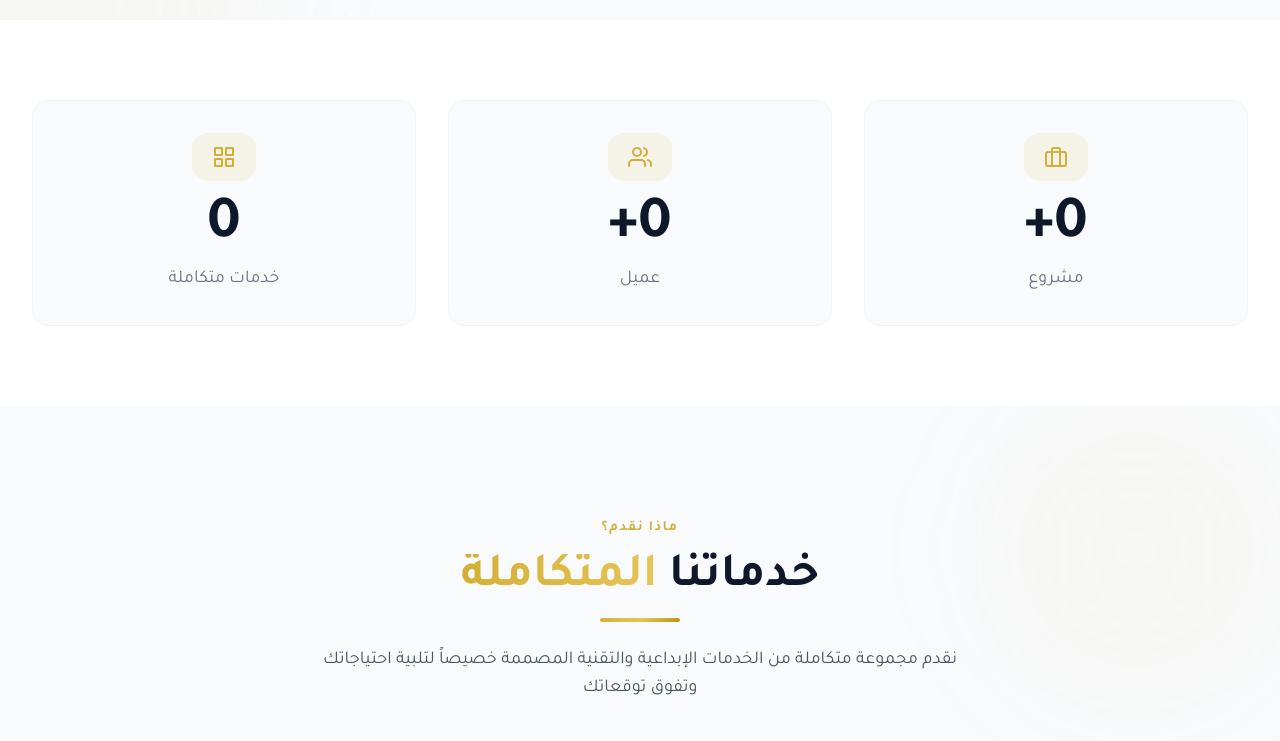
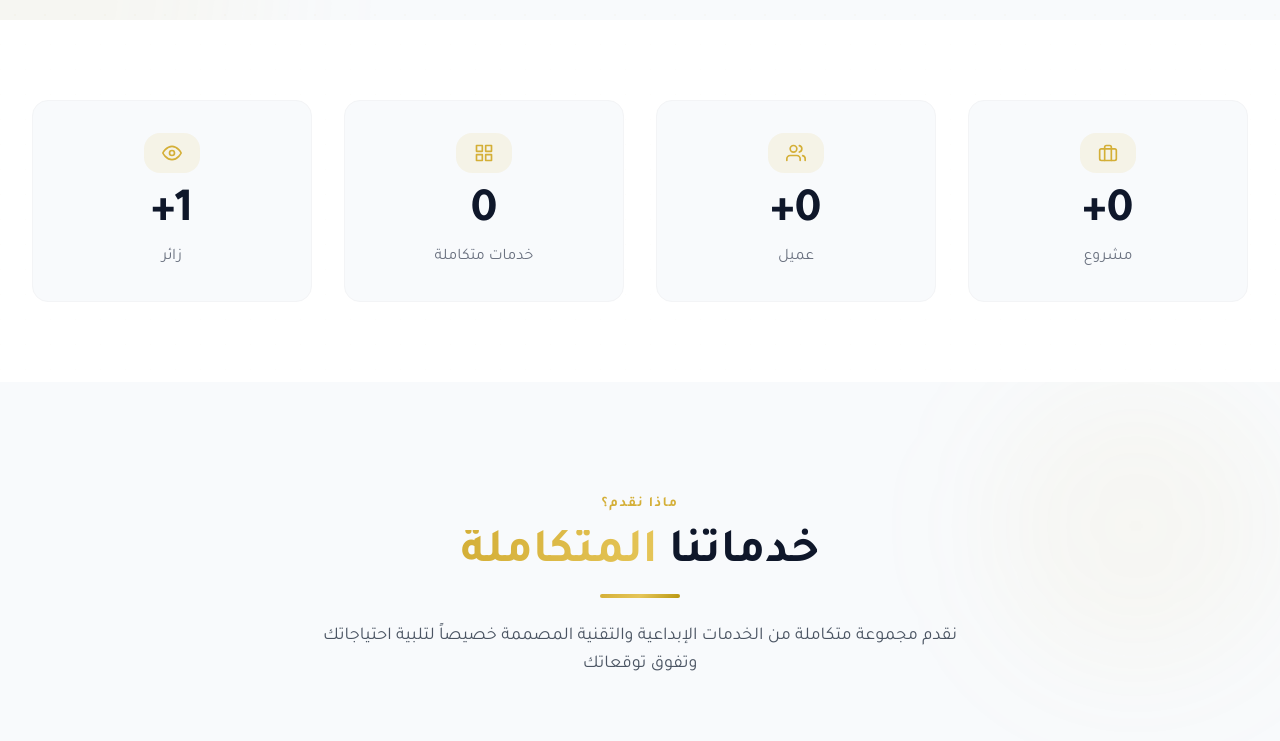
Before and after one commit to salahalbzali/salah-plus, a Next.js app: page / in a window 1280 px wide. Shown: the part 780-1521 px from the top of the page. Built offline with nearby package versions, Linux system fonts and the light colour scheme; no server answers; the database is empty.

Commit message:
Update Stats.tsx

```diff
--- a/components/Stats.tsx
+++ b/components/Stats.tsx
@@ -4,26 +4,74 @@ import { useState, useEffect } from "react";
 import { motion } from "framer-motion";
 import { useInView } from "react-intersection-observer";
 import { useCountUp } from "@/hooks/useCountUp";
-import { FiBriefcase, FiUsers, FiGrid } from "react-icons/fi";
+import { FiBriefcase, FiUsers, FiGrid, FiEye } from "react-icons/fi";
 
-const icons = [FiBriefcase, FiUsers, FiGrid];
+const icons = [FiBriefcase, FiUsers, FiGrid, FiEye];
 
 export default function Stats() {
   const [ref, inView] = useInView({ triggerOnce: true, threshold: 0.3 });
-  const [stats, setStats] = useState({ projects: 0, clients: 0, services: 0 });
+  const [stats, setStats] = useState({ projects: 0, clients: 0, services: 0, visitors: 0 });
   const [loading, setLoading] = useState(true);
 
   useEffect(() => {
     async function fetchData() {
       try {
+        // جلب الإحصائيات من API
         const res = await fetch("/api/settings");
         const data = await res.json();
         if (data.stats) {
-          setStats(data.stats);
+          setStats(prev => ({ ...prev, ...data.stats }));
         }
       } catch (error) {
-        setStats({ projects: 500, clients: 300, services: 7 });
+        setStats(prev => ({ ...prev, projects: 500, clients: 300, services: 7 }));
       }
+
+      // جلب وزيادة عدد الزوار
+      const supabaseUrl = process.env.NEXT_PUBLIC_SUPABASE_URL || "";
+      const supabaseKey = process.env.NEXT_PUBLIC_SUPABASE_ANON_KEY || "";
+
+      if (supabaseUrl && supabaseKey) {
+        try {
+          // 1. جلب العدد الحالي
+          const getRes = await fetch(`${supabaseUrl}/rest/v1/visitors?id=eq.1&select=count`, {
+            headers: {
+              "apikey": supabaseKey,
+              "Authorization": `Bearer ${supabaseKey}`,
+            },
+          });
+
+          const getData = await getRes.json();
+          const currentCount = getData[0]?.count || 0;
+          const newCount = currentCount + 1;
+
+          // 2. تحديث العدد
+          await fetch(`${supabaseUrl}/rest/v1/visitors?id=eq.1`, {
+            method: "PATCH",
+            headers: {
+              "Content-Type": "application/json",
+              "apikey": supabaseKey,
+              "Authorization": `Bearer ${supabaseKey}`,
+              "Prefer": "return=representation",
+            },
+            body: JSON.stringify({ count: newCount }),
+          });
+
+          setStats(prev => ({ ...prev, visitors: newCount }));
+        } catch (error) {
+          // احتياطي: localStorage
+          const stored = localStorage.getItem("salah-visitor-count");
+          const current = stored ? parseInt(stored) + 1 : 1;
+          localStorage.setItem("salah-visitor-count", current.toString());
+          setStats(prev => ({ ...prev, visitors: current }));
+        }
+      } else {
+        // بدون Supabase: localStorage
+        const stored = localStorage.getItem("salah-visitor-count");
+        const current = stored ? parseInt(stored) + 1 : 1;
+        localStorage.setItem("salah-visitor-count", current.toString());
+        setStats(prev => ({ ...prev, visitors: current }));
+      }
+
       setLoading(false);
     }
     fetchData();
@@ -32,11 +80,13 @@ export default function Stats() {
   const projectsCount = useCountUp(stats.projects, 2.5, inView);
   const clientsCount = useCountUp(stats.clients, 2.5, inView);
   const servicesCount = useCountUp(stats.services, 2.5, inView);
+  const visitorsCount = useCountUp(stats.visitors, 2.5, inView);
 
   const statsData = [
-    { id: "projects", count: projectsCount, suffix: "+", label: "مشروع" },
-    { id: "clients", count: clientsCount, suffix: "+", label: "عميل" },
-    { id: "services", count: servicesCount, suffix: "", label: "خدمات متكاملة" },
+    { id: "projects", count: projectsCount, suffix: "+", label: "مشروع", icon: icons[0] },
+    { id: "clients", count: clientsCount, suffix: "+", label: "عميل", icon: icons[1] },
+    { id: "services", count: servicesCount, suffix: "", label: "خدمات متكاملة", icon: icons[2] },
+    { id: "visitors", count: visitorsCount, suffix: "+", label: "زائر", icon: icons[3] },
   ];
 
   if (loading) {
@@ -60,9 +110,9 @@ export default function Stats() {
       </div>
 
       <div className="relative z-10 max-w-7xl mx-auto px-4 sm:px-6 lg:px-8">
-        <div ref={ref} className="grid grid-cols-1 sm:grid-cols-3 gap-4 sm:gap-6 lg:gap-8">
+        <div ref={ref} className="grid grid-cols-2 sm:grid-cols-4 gap-4 sm:gap-6 lg:gap-8">
           {statsData.map((stat, index) => {
-            const Icon = icons[index];
+            const Icon = stat.icon;
             return (
               <motion.div
                 key={stat.id}
@@ -72,20 +122,20 @@ export default function Stats() {
                 transition={{ delay: index * 0.2, duration: 0.6 }}
                 className="relative group"
               >
-                <div className="text-center p-6 sm:p-8 rounded-2xl bg-cream dark:bg-navy border border-gray-100 dark:border-gray-800 hover:border-gold/30 transition-all duration-500">
+                <div className="text-center p-4 sm:p-6 md:p-8 rounded-2xl bg-cream dark:bg-navy border border-gray-100 dark:border-gray-800 hover:border-gold/30 transition-all duration-500">
                   <motion.div
                     whileHover={{ scale: 1.1, rotate: 5 }}
-                    className="w-12 h-12 sm:w-14 md:w-16 mx-auto mb-3 sm:mb-4 rounded-2xl bg-gold/10 flex items-center justify-center"
+                    className="w-10 h-10 sm:w-12 md:w-14 mx-auto mb-3 sm:mb-4 rounded-2xl bg-gold/10 flex items-center justify-center"
                   >
-                    <Icon className="text-gold text-xl sm:text-2xl" />
+                    <Icon className="text-gold text-lg sm:text-xl" />
                   </motion.div>
 
-                  <motion.div className="text-3xl sm:text-4xl md:text-5xl lg:text-6xl font-black text-navy dark:text-white mb-2">
+                  <motion.div className="text-2xl sm:text-3xl md:text-4xl lg:text-5xl font-black text-navy dark:text-white mb-2">
                     <motion.span>{stat.count}</motion.span>
                     {stat.suffix}
                   </motion.div>
 
-                  <div className="text-gray-500 dark:text-gray-400 text-sm sm:text-base md:text-lg font-medium">
+                  <div className="text-gray-500 dark:text-gray-400 text-xs sm:text-sm md:text-base font-medium">
                     {stat.label}
                   </div>
                 </div>
```
